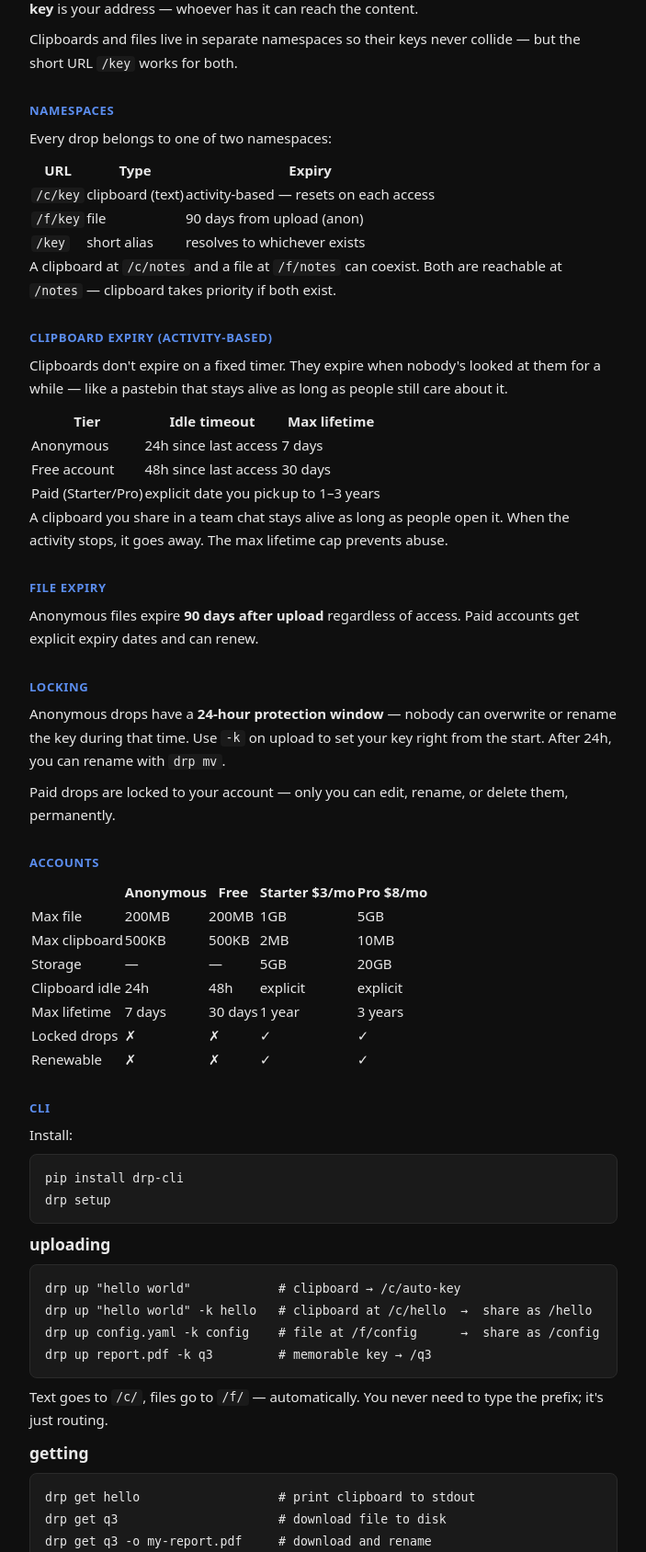
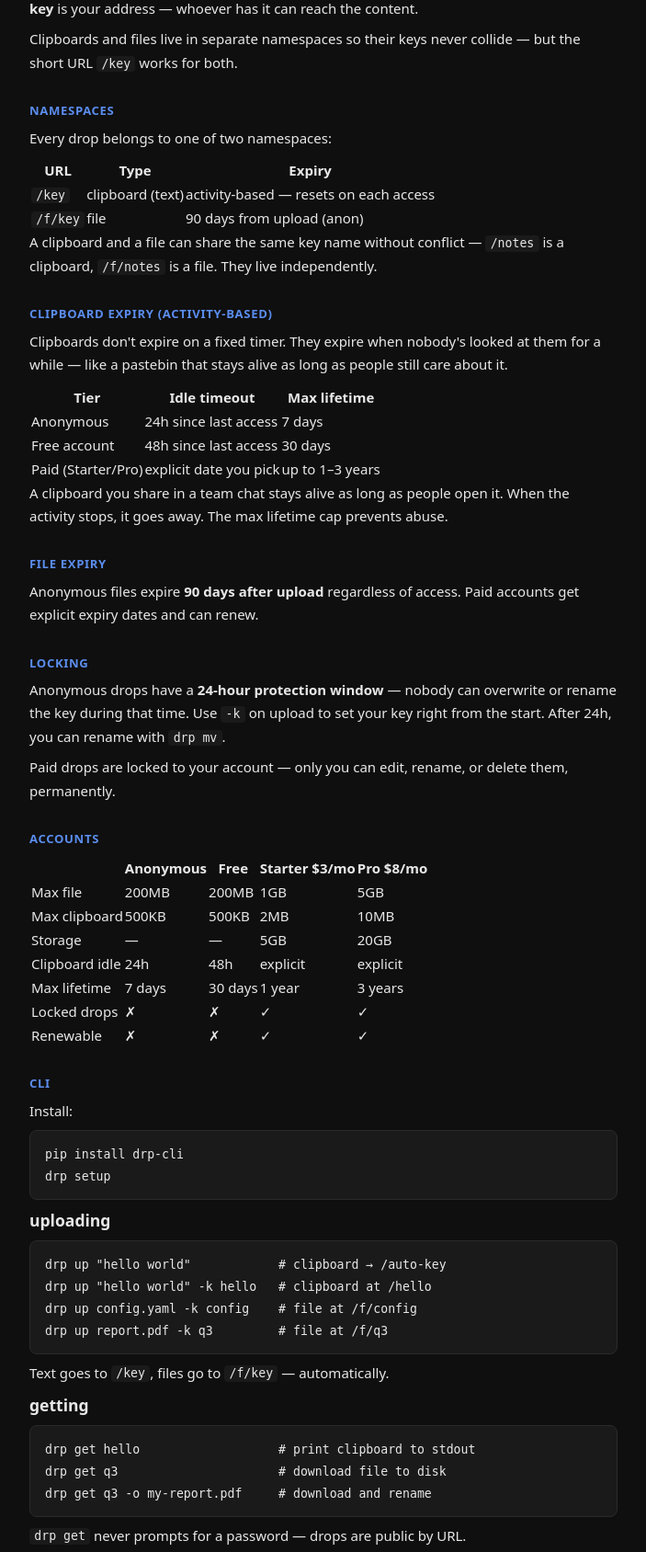
Before and after one commit to Vic-Nas/drp, a Django app: page /help/ in a window 1280 px wide. Shown: the part 240-1928 px from the top of the page at 92% size, without its empty margins (182-885 px from the left). Run offline with Django 5.2, Linux system fonts and the light colour scheme.

Commit message:
Remove obsolete path /c/

```diff
--- a/project/templates/help.html
+++ b/project/templates/help.html
@@ -15,11 +15,10 @@
     <p>Every drop belongs to one of two namespaces:</p>
     <table class="ns-table">
       <tr><th>URL</th><th>Type</th><th>Expiry</th></tr>
-      <tr><td><code>/c/key</code></td><td>clipboard (text)</td><td>activity-based — resets on each access</td></tr>
+      <tr><td><code>/key</code></td><td>clipboard (text)</td><td>activity-based — resets on each access</td></tr>
       <tr><td><code>/f/key</code></td><td>file</td><td>90 days from upload (anon)</td></tr>
-      <tr><td><code>/key</code></td><td>short alias</td><td>resolves to whichever exists</td></tr>
     </table>
-    <p>A clipboard at <code>/c/notes</code> and a file at <code>/f/notes</code> can coexist. Both are reachable at <code>/notes</code> — clipboard takes priority if both exist.</p>
+    <p>A clipboard and a file can share the same key name without conflict — <code>/notes</code> is a clipboard, <code>/f/notes</code> is a file. They live independently.</p>
   </section>
 
   <section>
@@ -66,11 +65,11 @@
 drp setup</code></pre>
 
     <h3>uploading</h3>
-    <pre><code>drp up "hello world"            # clipboard → /c/auto-key
-drp up "hello world" -k hello   # clipboard at /c/hello  →  share as /hello
-drp up config.yaml -k config    # file at /f/config      →  share as /config
-drp up report.pdf -k q3         # memorable key → /q3</code></pre>
-    <p>Text goes to <code>/c/</code>, files go to <code>/f/</code> — automatically. You never need to type the prefix; it's just routing.</p>
+    <pre><code>drp up "hello world"            # clipboard → /auto-key
+drp up "hello world" -k hello   # clipboard at /hello
+drp up config.yaml -k config    # file at /f/config
+drp up report.pdf -k q3         # file at /f/q3</code></pre>
+    <p>Text goes to <code>/key</code>, files go to <code>/f/key</code> — automatically.</p>
 
     <h3>getting</h3>
     <pre><code>drp get hello                   # print clipboard to stdout
@@ -102,7 +101,7 @@ drp ping                        # check server connectivity</code></pre>
 
     <h3>key tips</h3>
     <p>Always use <code>-k</code> when you want a memorable URL. Keys are locked for 24h after creation, so set them right on upload. If you forget, wait 24h and use <code>drp mv</code>.</p>
-    <p>Clipboards and files can share a key name without conflict — they live in separate namespaces. <code>/key</code> resolves to the clipboard by default.</p>
+    <p>Clipboards and files can share a key name without conflict — <code>/notes</code> is always the clipboard, <code>/f/notes</code> is always the file.</p>
   </section>
 
   <section>
```
